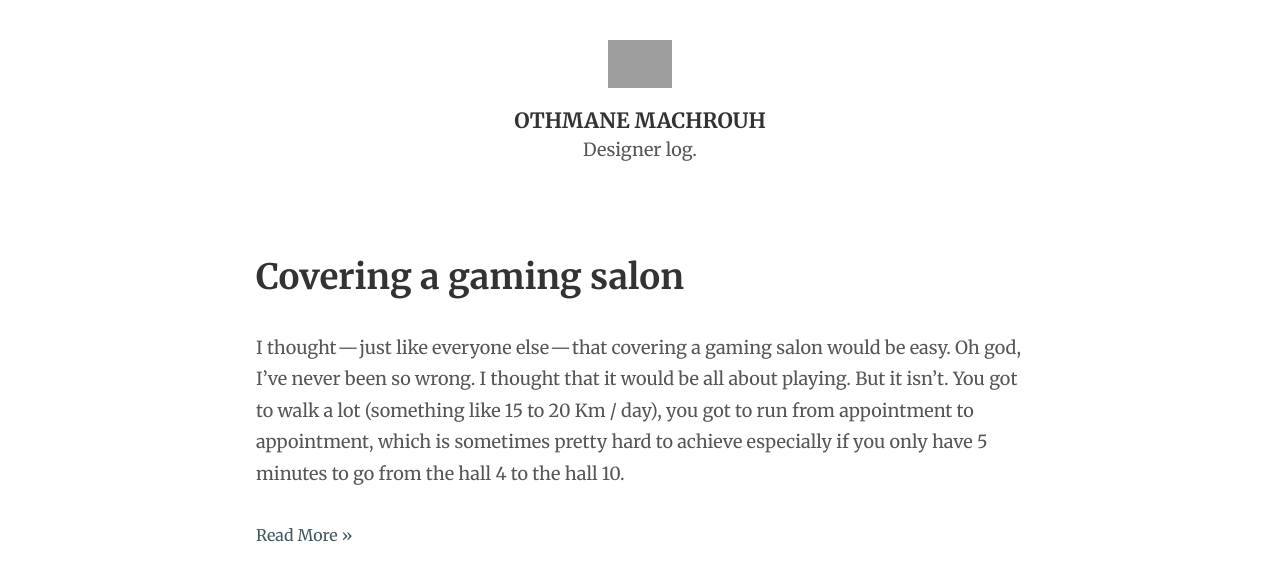
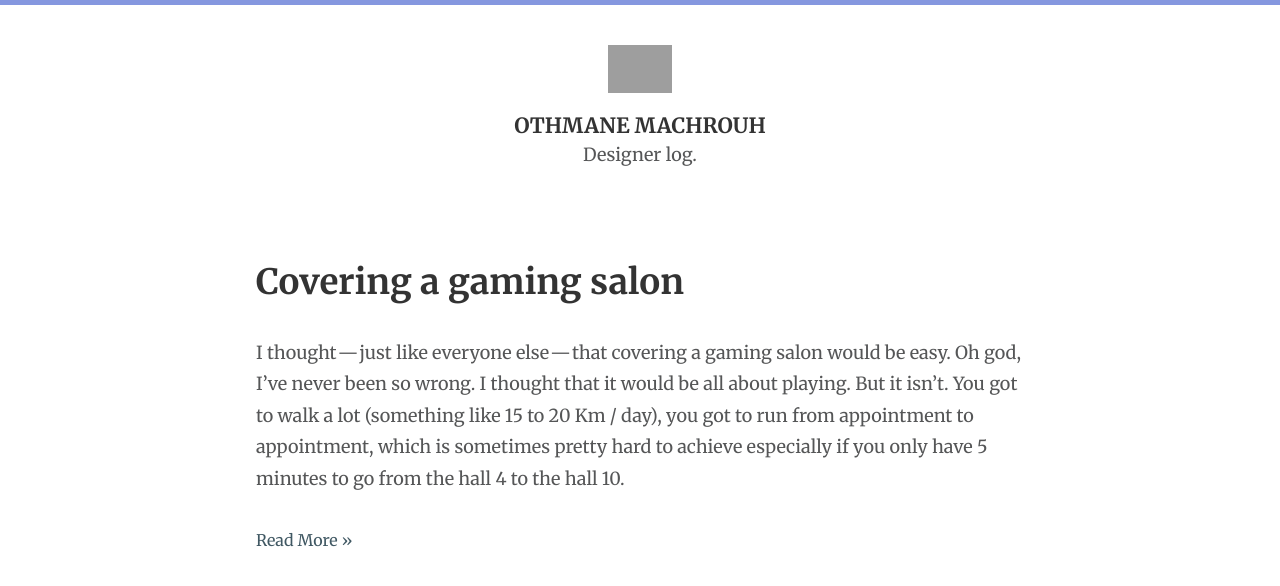
Before and after one commit to mchrh/mchrh.github.io, a Jekyll site: the page built from index.html, in a window 1280 px wide. Shown: the top 586 px of the page. Built offline with Jekyll 4.4.1, drawn with Linux system fonts in a browser that asks for light colours; the list of posts is cut into pages by our own code; grey boxes are pictures that could not be loaded.

Commit message:
blue bar

```diff
--- a/_includes/_header.html
+++ b/_includes/_header.html
@@ -1,3 +1,9 @@
+<div class="bar" style="
+    background-color: #8597DF;
+    width: 100%;
+    height: 5px;
+">
+</div>
 <div class="profile" style="text-align: center;">
     <img src="http://f.cl.ly/items/033W26411N1e1y1t2A0b/profile.png" style="width: 5%; margin-top: 40px; margin-bottom: -20px;">
 </div>
```
